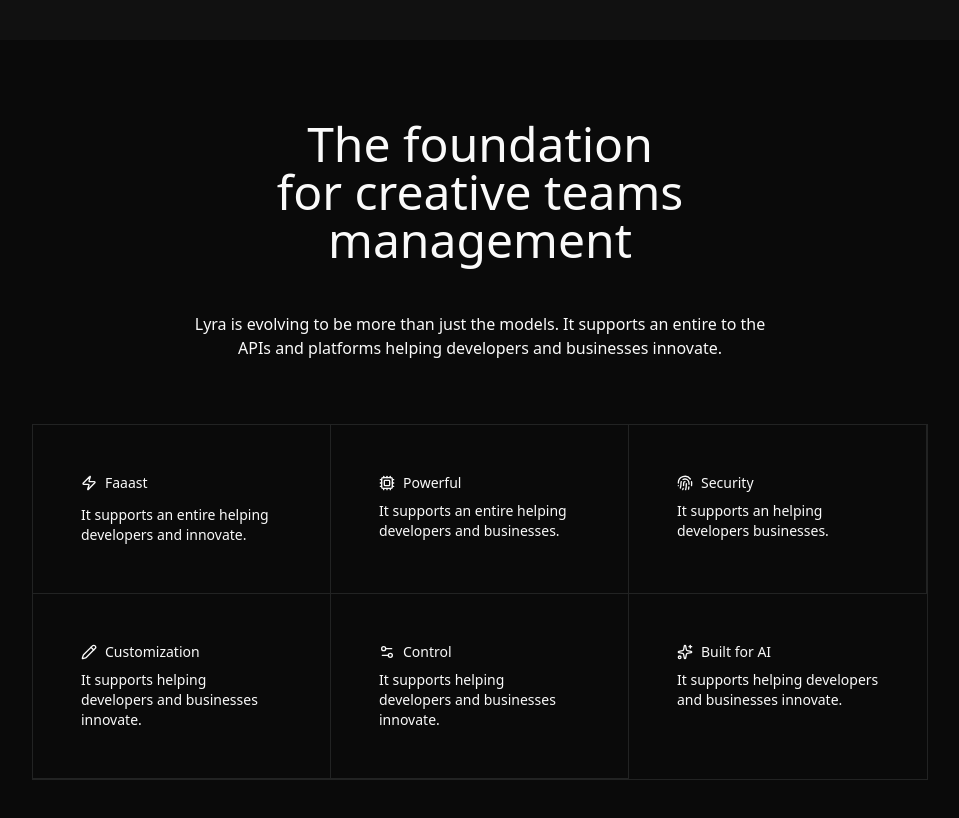
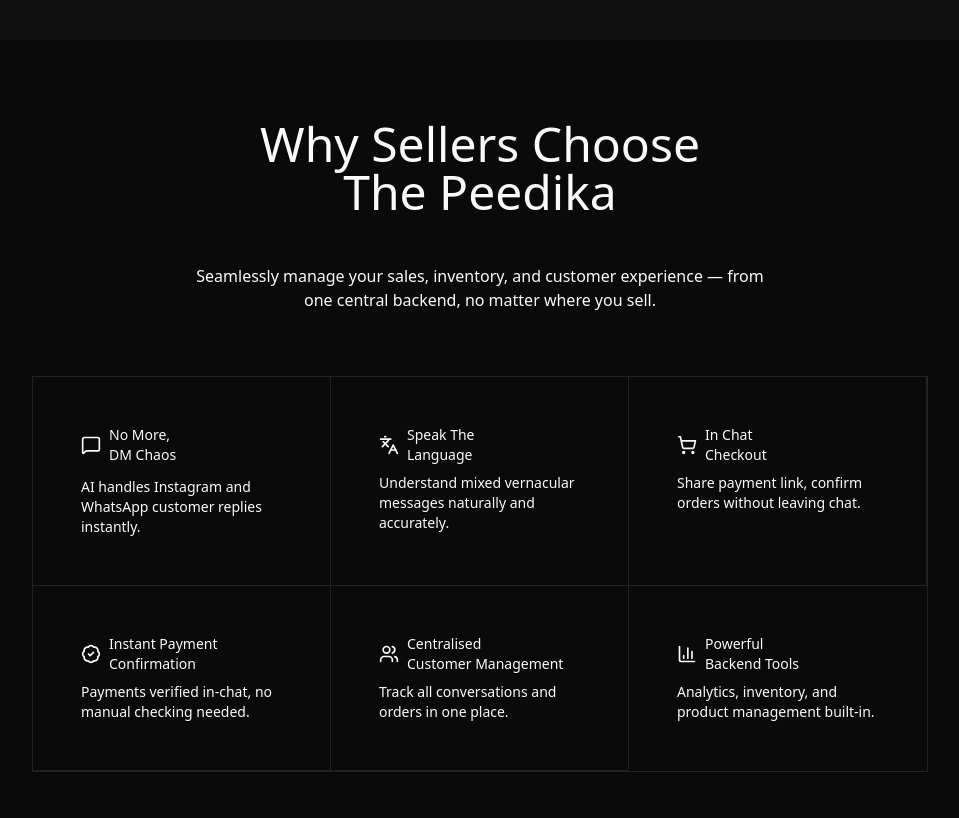
Before and after one commit to dev0ura/mypeedika, a Next.js app: page / in a window 1280 px wide. Shown: the part 760-1578 px from the top of the page, without its empty margins (160-1119 px from the left). Built offline with nearby package versions, Linux system fonts and the light colour scheme.

Commit message:
Update Features section: revamped content and icons to better reflect Peedika's offerings, enhancing clarity and user engagement.

```diff
--- a/src/components/ui/features-4.tsx
+++ b/src/components/ui/features-4.tsx
@@ -1,60 +1,56 @@
-import { Cpu, Fingerprint, Pencil, Settings2, Sparkles, Zap } from 'lucide-react'
+import { MessageSquare, Languages, ShoppingCart, BadgeCheck, Users, BarChart3 } from 'lucide-react'
 
 export function Features() {
     return (
         <section className="py-12 md:py-20">
             <div className="mx-auto max-w-5xl space-y-8 px-6 md:space-y-16">
                 <div className="relative z-10 mx-auto max-w-xl space-y-6 text-center md:space-y-12">
-                    <h2 className="text-balance text-4xl font-medium lg:text-5xl">The foundation for creative teams management</h2>
-                    <p>Lyra is evolving to be more than just the models. It supports an entire to the APIs and platforms helping developers and businesses innovate.</p>
+                    <h2 className="text-balance text-4xl font-medium lg:text-5xl">Why Sellers Choose The Peedika</h2>
+                    <p>Seamlessly manage your sales, inventory, and customer experience — from one central backend, no matter where you sell.</p>
                 </div>
 
                 <div className="relative mx-auto grid max-w-2xl lg:max-w-4xl divide-x divide-y border *:p-12 sm:grid-cols-2 lg:grid-cols-3">
                     <div className="space-y-3">
                         <div className="flex items-center gap-2">
-                            <Zap className="size-4" />
-                            <h3 className="text-sm font-medium">Faaast</h3>
+                            <MessageSquare className="size-5" />
+                            <h3 className="text-sm font-medium">No More, <br /> DM Chaos</h3>
                         </div>
-                        <p className="text-sm">It supports an entire helping developers and innovate.</p>
+                        <p className="text-sm">AI handles Instagram and WhatsApp customer replies instantly.</p>
                     </div>
                     <div className="space-y-2">
                         <div className="flex items-center gap-2">
-                            <Cpu className="size-4" />
-                            <h3 className="text-sm font-medium">Powerful</h3>
+                            <Languages className="size-5" />
+                            <h3 className="text-sm font-medium">Speak The <br />  Language</h3>
                         </div>
-                        <p className="text-sm">It supports an entire helping developers and businesses.</p>
+                        <p className="text-sm">Understand mixed vernacular messages naturally and accurately.</p>
                     </div>
                     <div className="space-y-2">
                         <div className="flex items-center gap-2">
-                            <Fingerprint className="size-4" />
-
-                            <h3 className="text-sm font-medium">Security</h3>
+                            <ShoppingCart className="size-5" />
+                            <h3 className="text-sm font-medium">In Chat <br /> Checkout</h3>
                         </div>
-                        <p className="text-sm">It supports an helping developers businesses.</p>
+                        <p className="text-sm">Share payment link, confirm orders without leaving chat.</p>
                     </div>
                     <div className="space-y-2">
                         <div className="flex items-center gap-2">
-                            <Pencil className="size-4" />
-
-                            <h3 className="text-sm font-medium">Customization</h3>
+                            <BadgeCheck className="size-5" />
+                            <h3 className="text-sm font-medium">Instant Payment <br /> Confirmation</h3>
                         </div>
-                        <p className="text-sm">It supports helping developers and businesses innovate.</p>
+                        <p className="text-sm">Payments verified in-chat, no manual checking needed.</p>
                     </div>
                     <div className="space-y-2">
                         <div className="flex items-center gap-2">
-                            <Settings2 className="size-4" />
-
-                            <h3 className="text-sm font-medium">Control</h3>
+                            <Users className="size-5" />
+                            <h3 className="text-sm font-medium">Centralised <br /> Customer Management</h3>
                         </div>
-                        <p className="text-sm">It supports helping developers and businesses innovate.</p>
+                        <p className="text-sm">Track all conversations and orders in one place.</p>
                     </div>
                     <div className="space-y-2">
                         <div className="flex items-center gap-2">
-                            <Sparkles className="size-4" />
-
-                            <h3 className="text-sm font-medium">Built for AI</h3>
+                            <BarChart3 className="size-5" />
+                            <h3 className="text-sm font-medium">Powerful <br /> Backend Tools</h3>
                         </div>
-                        <p className="text-sm">It supports helping developers and businesses innovate.</p>
+                        <p className="text-sm">Analytics, inventory, and product management built-in.</p>
                     </div>
                 </div>
             </div>
```
